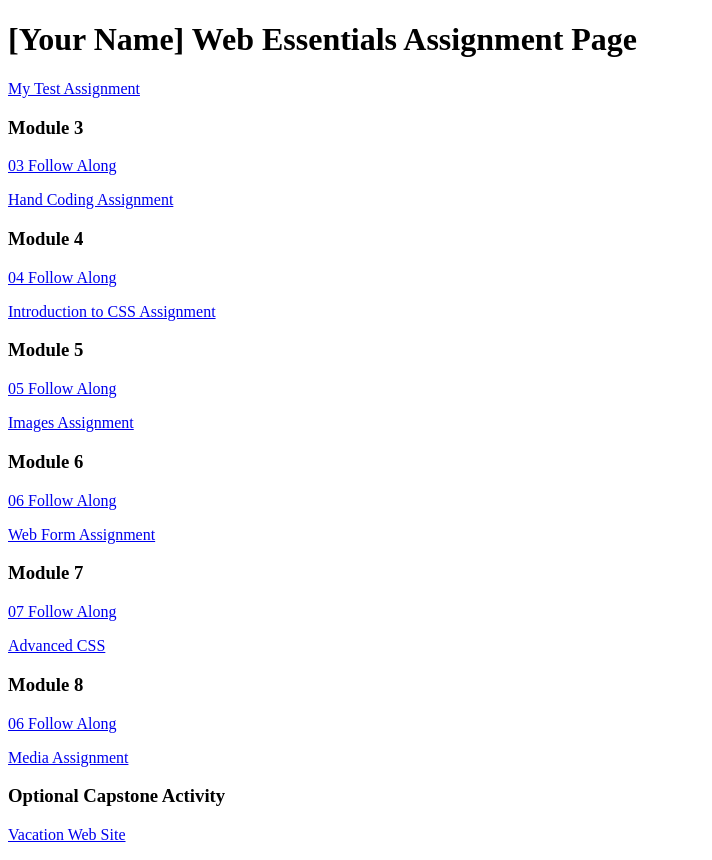
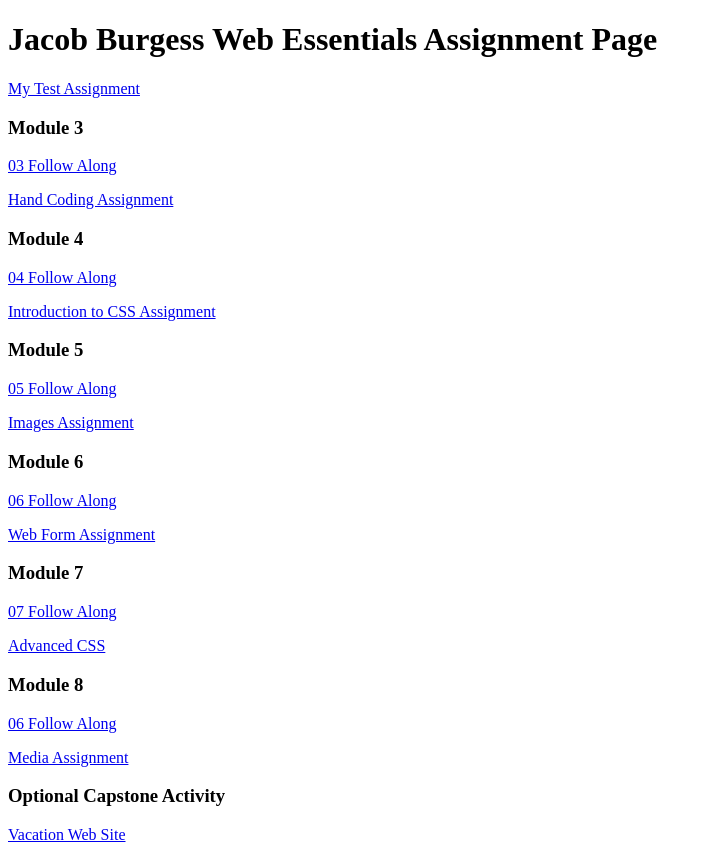
Before and after one commit to Burgessdude/dwdd1600, a plain HTML site: page index.html in a window 1280 px wide. Shown: the whole page, without its empty margins (0-712 px from the left). Drawn offline with Linux system fonts and the light colour scheme.

Commit message:
Added my name

```diff
--- a/index.html
+++ b/index.html
@@ -6,7 +6,7 @@
 		<title>dwdd 1600 assignment list page</title>
 	</head>
 	<body>
-		<h1>[Your Name] Web Essentials Assignment Page</h1>
+		<h1>Jacob Burgess Web Essentials Assignment Page</h1>
 		<p><a href="01test">My Test Assignment</a></p>
 
 		<h3>Module 3</h3>
```
